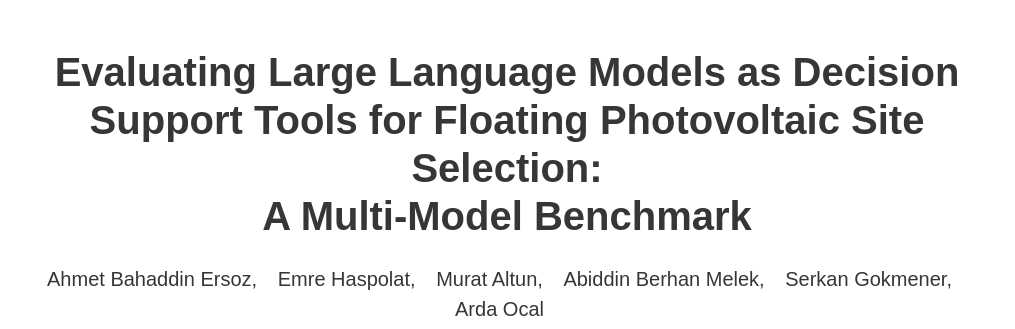
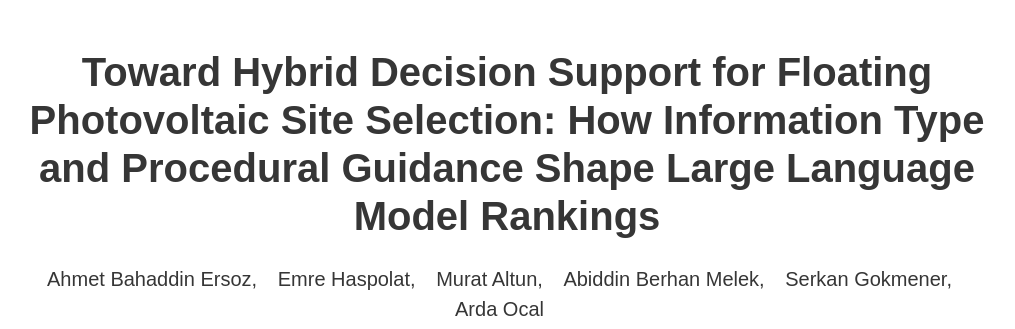
Before and after one commit to ahmetbersoz/fpv-llm-benchmark, a plain HTML site: page docs/index.html in a window 1280 px wide. Shown: the top 329 px of the page, without its empty margins (133-1148 px from the left). Drawn offline with nearby package versions, Linux system fonts and the light colour scheme; a web font is replaced by a local one.

Commit message:
Update publication title in index.html

```diff
--- a/docs/index.html
+++ b/docs/index.html
@@ -22,8 +22,7 @@
       <div class="container is-max-desktop">
         <div class="columns is-centered">
           <div class="column has-text-centered">
-            <h1 class="title is-1 publication-title">Evaluating Large Language Models as Decision Support Tools for
-              Floating Photovoltaic Site Selection: <br>A Multi-Model Benchmark</h1>
+            <h1 class="title is-1 publication-title">Toward Hybrid Decision Support for Floating Photovoltaic Site Selection: How Information Type and Procedural Guidance Shape Large Language Model Rankings</h1>
 
             <div class="is-size-5 publication-authors">
               <span class="author-block">Ahmet Bahaddin Ersoz,</span>
```
